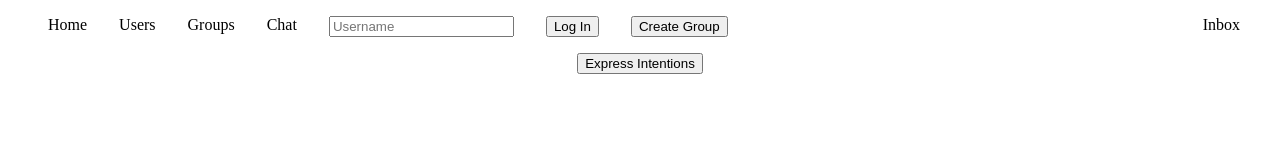
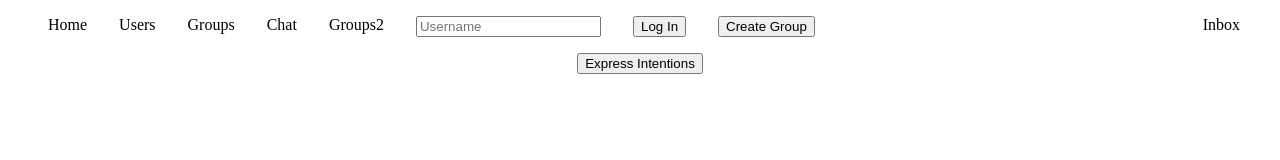
Before and after one commit to erhestrada/intentions-tracker, a website built with Vite: page frontend/index.html in a window 1280 px wide. Built offline with nearby package versions, Linux system fonts and the light colour scheme; no server answers.

Commit message:
add groups2 link to navbar

```diff
--- a/frontend/index.html
+++ b/frontend/index.html
@@ -13,6 +13,7 @@
             <li><a href="users.html">Users</a></li>
             <li><a href="groups.html">Groups</a></li>
             <li><a href="chat.html">Chat</a></li>
+            <li><a href="groups2.html">Groups2</a></li>
             <li><input type="text" id="username-input" placeholder="Username"></li>
             <li><button id="log-in-button">Log In</button></li>
             <li><button id="create-group-button">Create Group</button></li>
```
